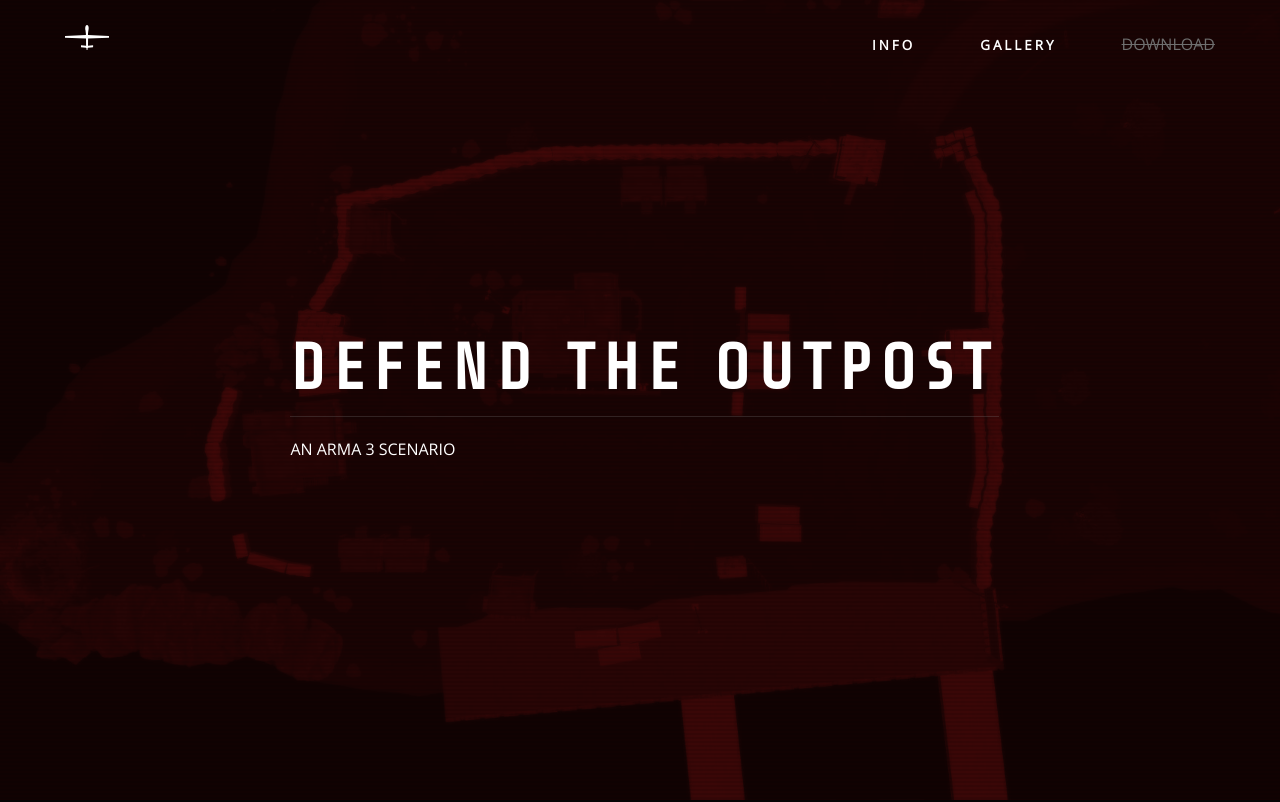
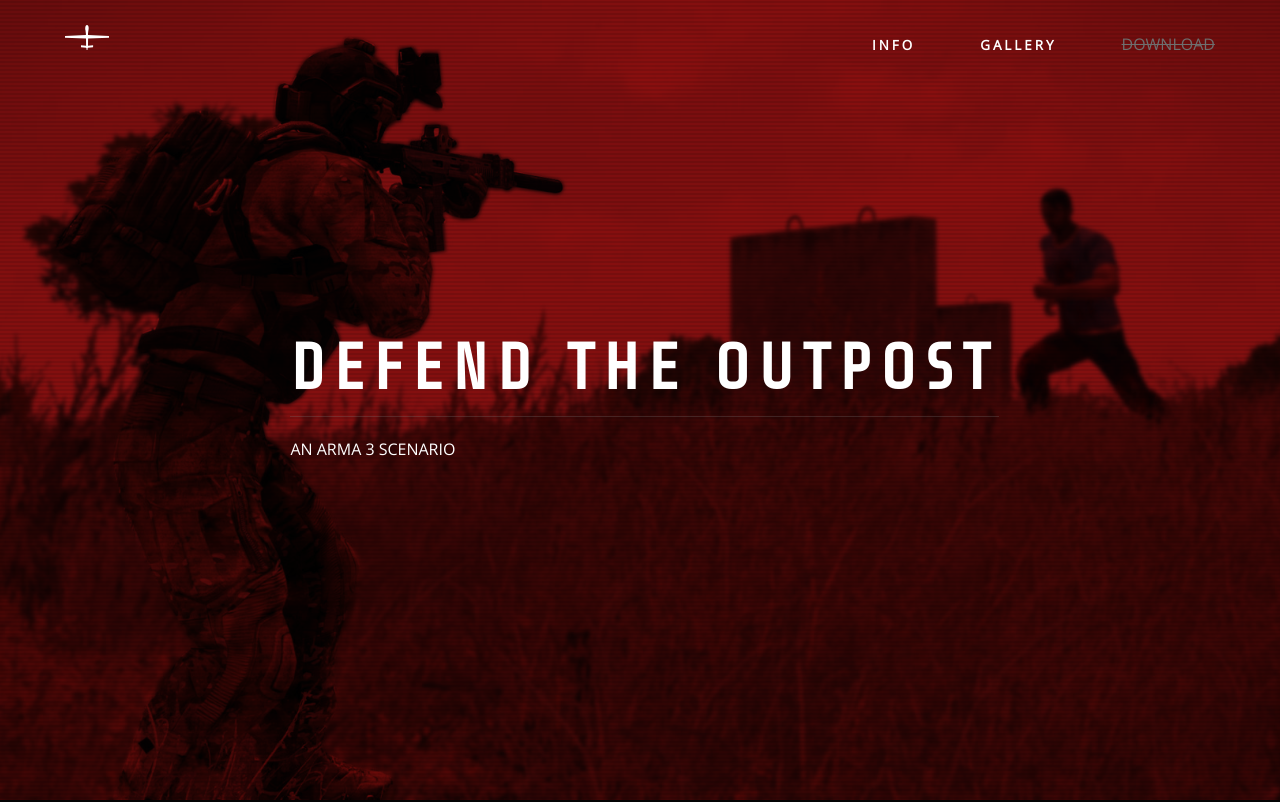
Before and after one commit to jacobproffer/defend-the-outpost, a plain HTML site: page docs/index.html in a window 1280 px wide. Shown: the top 802 px of the page. Drawn offline with nearby package versions, Linux system fonts and the light colour scheme.

Commit message:
Update hero

```diff
--- a/assets/scss/layout/_header.scss
+++ b/assets/scss/layout/_header.scss
@@ -63,7 +63,7 @@
   background-position: center center;
   background-size: cover;
   background-repeat: no-repeat;
-  background-image: url('../img/uav-hero.jpg');
+  background-image: url('../img/hero.jpg');
   @extend .uav-scan-lines;
 }
 
```
Also changed, not shown: docs/css/project-main.min.css, docs/img/hero.jpg (added), docs/img/uav-hero.jpg (deleted).
